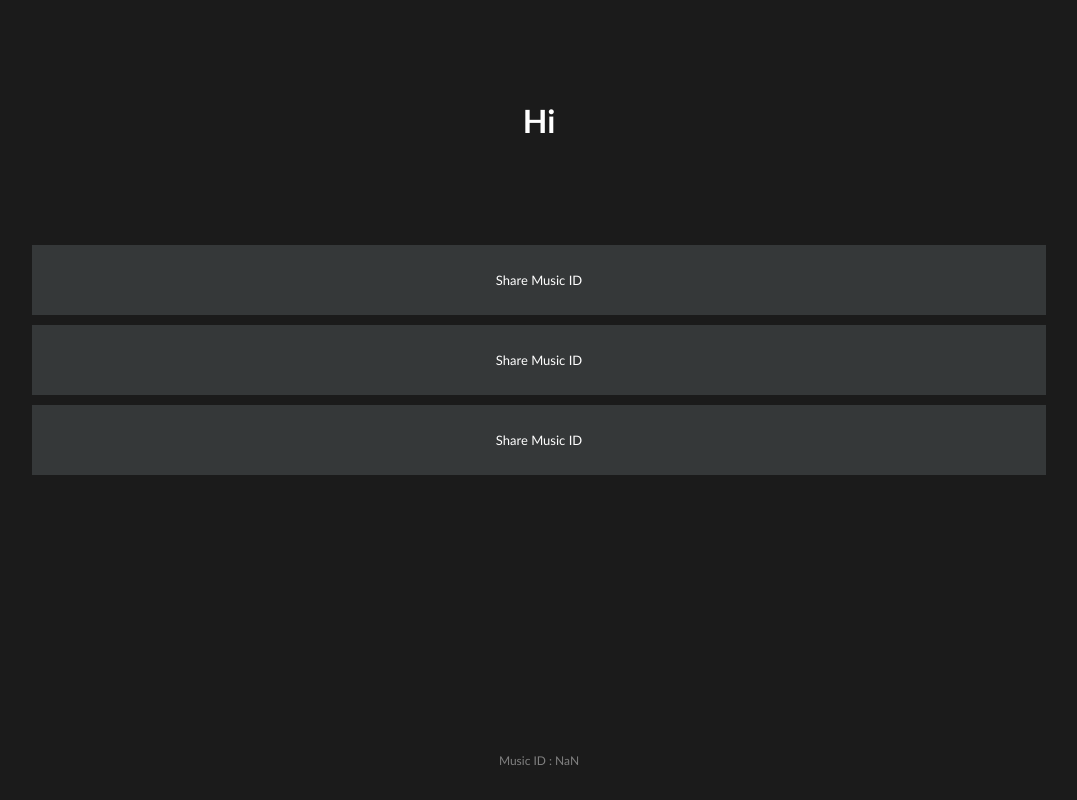
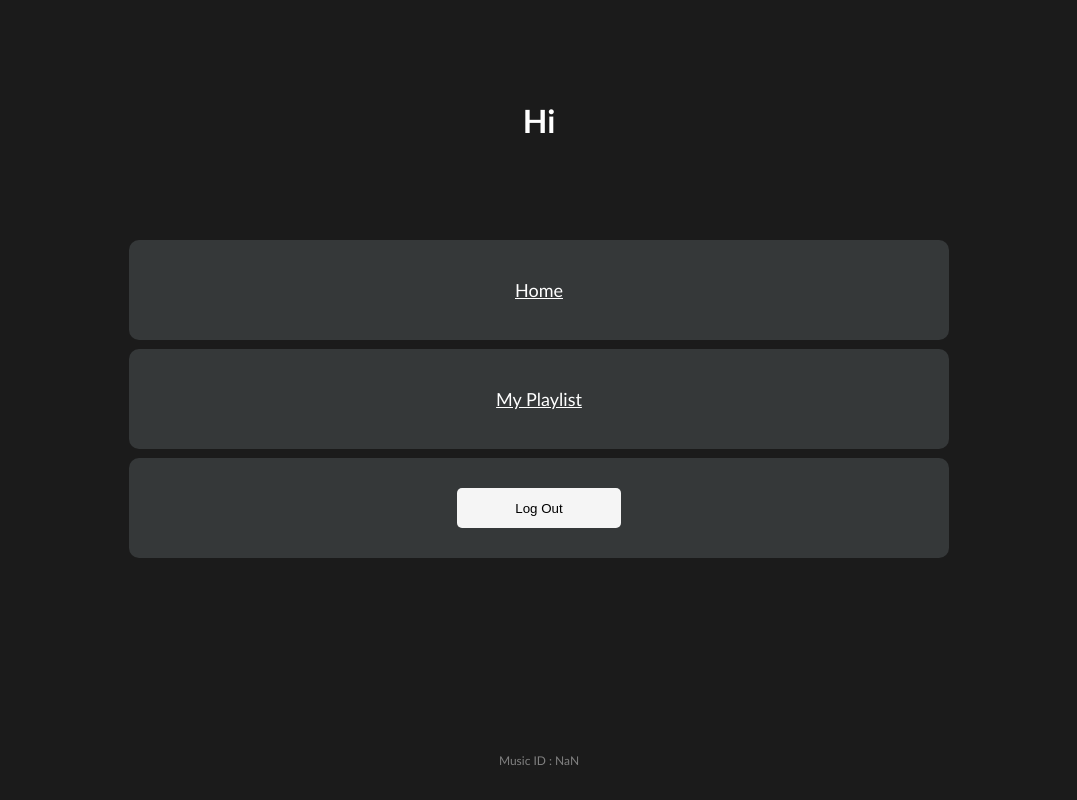
Before and after one commit to ChrisMadeda-Dev/ambeats, a React (Create React App) app: page /profile in a window 1280 px wide. Shown: the whole page, without its empty margins (101-1178 px from the left). Built offline with nearby package versions, Linux system fonts and the light colour scheme.

Commit message:
Majaor Ui upadates

```diff
--- a/src/components/PLayListPage.js
+++ b/src/components/PLayListPage.js
@@ -45,13 +45,13 @@ const PLayListPage = () => {
     <div className="play-list-page">
       <div className="plp-cont">
         <div className="plp-top">
-          <h1>PlayList</h1>
+          <h1>MY PLAYLIST</h1>
         </div>
         <div className="plp-center">
           <MyPlayList />
         </div>
         <div className="plp-bottom">
-          <button onClick={addPlayList}>Add PlayList</button>
+          <button className="add-playlist-btn" onClick={addPlayList}>Add PlayList</button>
         </div>
       </div>
     </div>
--- a/src/components/PlayListRoom.js
+++ b/src/components/PlayListRoom.js
@@ -57,7 +57,7 @@ const PlayListRoom = () => {
     <div className="play-list-room">
       <div className="plr-cont">
         <div className="plr-top">
-          <h1>Play Room</h1>
+          <h1>PLAY ROOM</h1>
         </div>
         <div className="plr-center">
           <MusicSec playListId={playListId} />
--- a/src/components/Profile.js
+++ b/src/components/Profile.js
@@ -1,3 +1,4 @@
+import { Link } from "react-router-dom";
 import "../styles/profile.css";
 import MusicCont from "./MusicCont";
 
@@ -5,6 +6,12 @@ const Profile = () => {
   const userName = localStorage.getItem("user-name");
   const userId = parseFloat(localStorage.getItem("user-phone"));
   const musicId = (userId / 9901) * 1099;
+
+  function logUserOut() {
+    localStorage.clear();
+    window.location.href = "/";
+  }
+
   return (
     <div className="profile-page">
       <div className="profile-cont">
@@ -13,9 +20,17 @@ const Profile = () => {
         </div>
         <div className="profile-center">
           <ul>
-            <li>Share Music ID</li>
-            <li>Share Music ID</li>
-            <li>Share Music ID</li>
+            <li>
+              <Link to="/">Home</Link>
+            </li>
+            <li>
+              <Link to="/playlist">My Playlist</Link>
+            </li>
+            <li>
+              <button className="log-out-btn" onClick={(e) => logUserOut}>
+                Log Out
+              </button>
+            </li>
           </ul>
         </div>
         <div className="profile-bottom">
--- a/src/components/SignIn.js
+++ b/src/components/SignIn.js
@@ -59,8 +59,10 @@ const SignIn = () => {
       alert("Thank you for joining amchat40");
       alert("Go to chat page : CLick the button to get started");
 
+      //Take to home
+      window.location.href = "/";
+
       //navigate('/')
-      //window.location.href='/';
     } else {
       pin !== pin2 && alert("Confirm if Pin Matches");
       phone !== phone2 && alert("Confirm Phone Number Matches");
@@ -87,6 +89,7 @@ const SignIn = () => {
             localStorage.setItem("user-phone", phone2);
 
             alert("Welcome back, Great to have you again");
+            window.location.href = "/";
             setToggle(!toggle);
           } else {
             alert("Please confirm your pin");
@@ -175,12 +178,7 @@ const SignIn = () => {
               setPin(e.target.value);
             }}
           />
-          {!toggle && <button onClick={logInUser}>Log In</button>}
-          {toggle && (
-            <button>
-              <Link to={"/"}>Home</Link>
-            </button>
-          )}
+          <button onClick={logInUser}>Log In</button>
 
           <span onClick={(e) => setToggleLogIn(!toggleLogIn)}>
             Sign up Instead
--- a/src/styles/homesec.css
+++ b/src/styles/homesec.css
@@ -30,6 +30,7 @@
 }
 
 .action-sec > ul {
+  gap: 8px;
   flex: 0 0 60%;
   width: 100%;
   background-color: "";
@@ -42,9 +43,8 @@
 
 .action-sec > ul > li {
   width: 60%;
-  height: 60px;
-  margin: 10px 0px;
-  border-radius: 40px;
+  height: 50px;
+  border-radius: 20px;
   background: #353839;
   color: white;
   display: flex;
--- a/src/styles/musicsec.css
+++ b/src/styles/musicsec.css
@@ -46,7 +46,7 @@
 }
 
 .music-cont-det {
-  flex: 0 0 75%;
+  flex: 0 0 70%;
   height: 100%;
   display: flex;
   flex-direction: column;
@@ -83,6 +83,7 @@
   display: flex;
   justify-content: center;
   align-items: center;
+  background-color: "";
 }
 
 .my-pl-list {
@@ -142,9 +143,13 @@
     width: 98%;
   }
   .music-cont-det {
-    flex: 0 0 85%;
+    flex: 0 0 73%;
     height: 50px;
     background-color: "";
+  }
+
+  .music-cont-actions {
+    flex: 0 0 7%;
   }
 
   .my-pl-list {
--- a/src/styles/playlistpage.css
+++ b/src/styles/playlistpage.css
@@ -1,7 +1,7 @@
 .play-list-page {
   width: 100%;
   height: 100vh;
-  background-color: #353839;
+  background-color: #1b1b1b;
   display: flex;
   flex-direction: column;
   justify-content: flex-start;
@@ -26,6 +26,10 @@
   justify-content: center;
   align-items: center;
 }
+.plp-top > h1 {
+  font-size: 40px;
+  font-family: sans-serif;
+}
 
 .plp-center {
   flex: 0 0 70%;
@@ -45,9 +49,23 @@
   align-items: center;
 }
 
+.add-playlist-btn {
+  height: 35px;
+  width: 30%;
+  background-color: transparent;
+  color: grey;
+  border: 1px solid #353839;
+  transition: ease-in-out 0.5s;
+}
+
+.add-playlist-btn:hover {
+  color: white;
+}
+
 .my-play-list {
   flex: 0 0 100%;
   width: 100%;
+  gap: 15px;
   background-color: #1b1b1b;
   display: flex;
   flex-direction: column;
@@ -56,11 +74,10 @@
 }
 
 .my-pl-cont {
-  width: 95%;
-  flex: 0 0 65px;
-  margin-top: 10px;
-  border-radius: 7px;
-  background-color: #404040;
+  width: 80%;
+  flex: 0 0 100px;
+  border-radius: 10px;
+  background-color: #353839;
   display: flex;
   justify-content: flex-start;
   align-items: center;
@@ -82,13 +99,13 @@
   align-items: center;
 }
 
-.playlist-name{
+.playlist-name {
   user-select: none;
 }
 
-.my-pl-cont > section:nth-child(3){
-    flex: 0 0 10%;
-  }
+.my-pl-cont > section:nth-child(3) {
+  flex: 0 0 10%;
+}
 
 .play-list-room {
   width: 100%;
@@ -103,6 +120,7 @@
 .plr-cont {
   width: 70%;
   flex: 0 0 100%;
+  border-right: 7px solid #1b1b1b;
   background-color: #1b1b1b;
   display: flex;
   flex-direction: column;
@@ -113,16 +131,22 @@
 }
 
 .plr-top {
-  flex: 0 0 20%;
+  flex: 0 0 25%;
   width: 100%;
   display: flex;
   justify-content: center;
   align-items: center;
+  background: linear-gradient(#353839,#1b1b1b);
 }
 
+.plr-top > h1 {
+  font-size: 40px;
+  font-weight: bolder;
+  font-family: sans-serif;
+}
 
 .plr-center {
-  flex: 0 0 70%;
+  flex: 0 0 65%;
   width: 100%;
   background-color: saddlebrown;
   display: flex;
@@ -143,7 +167,6 @@
 }
 
 @media (max-width: 600px) {
-
   .play-list-page {
     height: 100vh;
     margin: 0px;
@@ -153,17 +176,17 @@
     flex: 0 0 50px;
   }
 
-  .my-pl-cont > section:nth-child(1){
+  .my-pl-cont > section:nth-child(1) {
     flex: 0 0 20%;
   }
-  .my-pl-cont > section:nth-child(2){
+  .my-pl-cont > section:nth-child(2) {
     flex: 0 0 70%;
   }
-  .my-pl-cont > section:nth-child(3){
+  .my-pl-cont > section:nth-child(3) {
     flex: 0 0 10%;
   }
 
-  .playlist-name{
+  .playlist-name {
     font-size: 13px;
   }
 
--- a/src/styles/profile.css
+++ b/src/styles/profile.css
@@ -39,6 +39,7 @@
 .profile-center > ul {
   width: 100%;
   height: 100%;
+  gap: 9px;
   background-color: #1b1b1b;
   list-style-type: none;
   display: flex;
@@ -48,14 +49,20 @@
 }
 
 .profile-center > ul > li {
-  width: 99%;
-  height: 70px;
-  margin: 5px 0px;
-  font-size: 13px;
+  width: 80%;
+  height: 100px;
+  border-radius: 10px;
+  font-size: 18px;
+  color: whitesmoke;
   background-color: #353839;
   display: flex;
   justify-content: center;
   align-items: center;
+}
+
+.log-out-btn{
+  width: 20%;
+  background-color: whitesmoke;
 }
 
 .profile-bottom {
```
